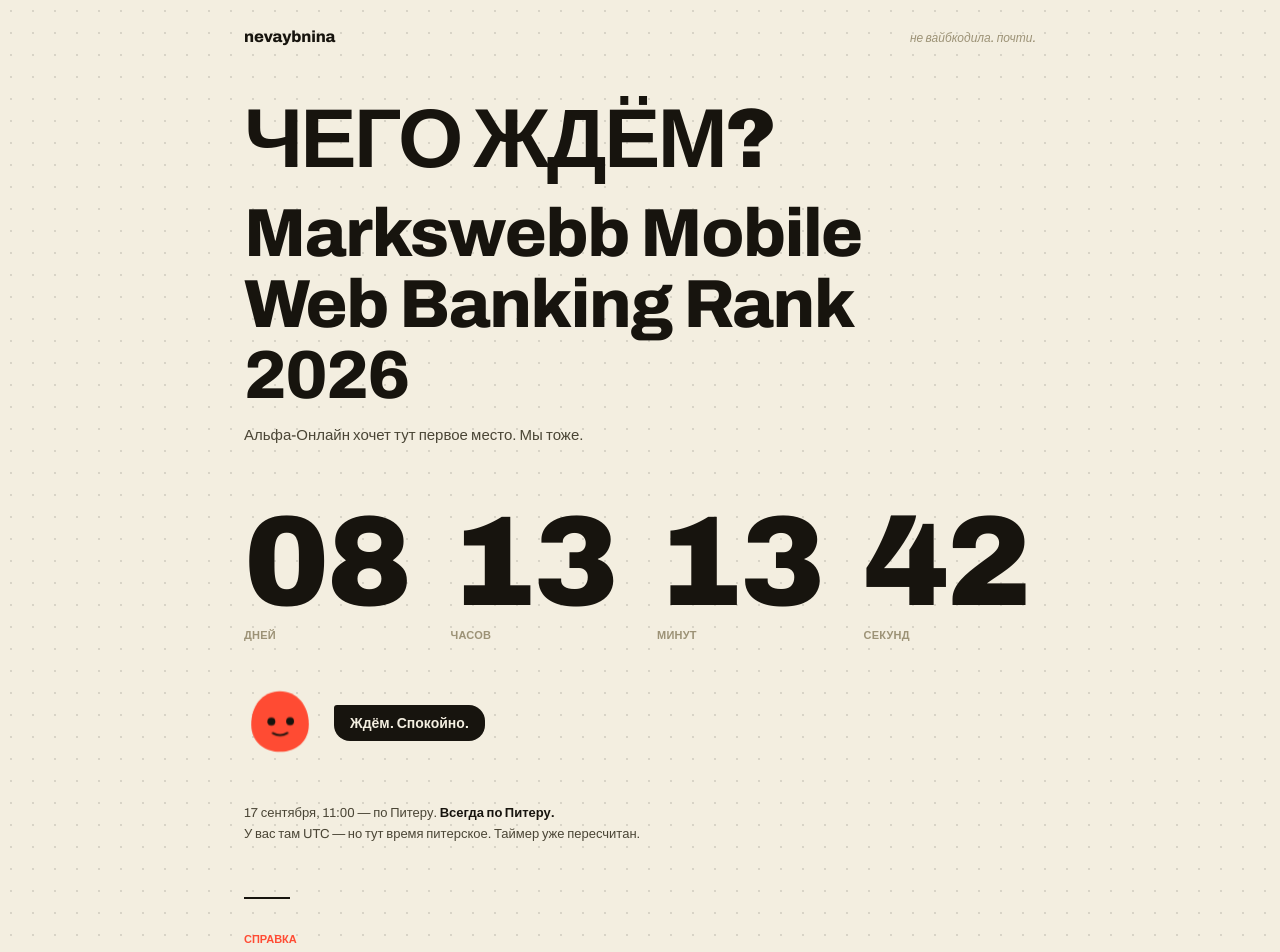
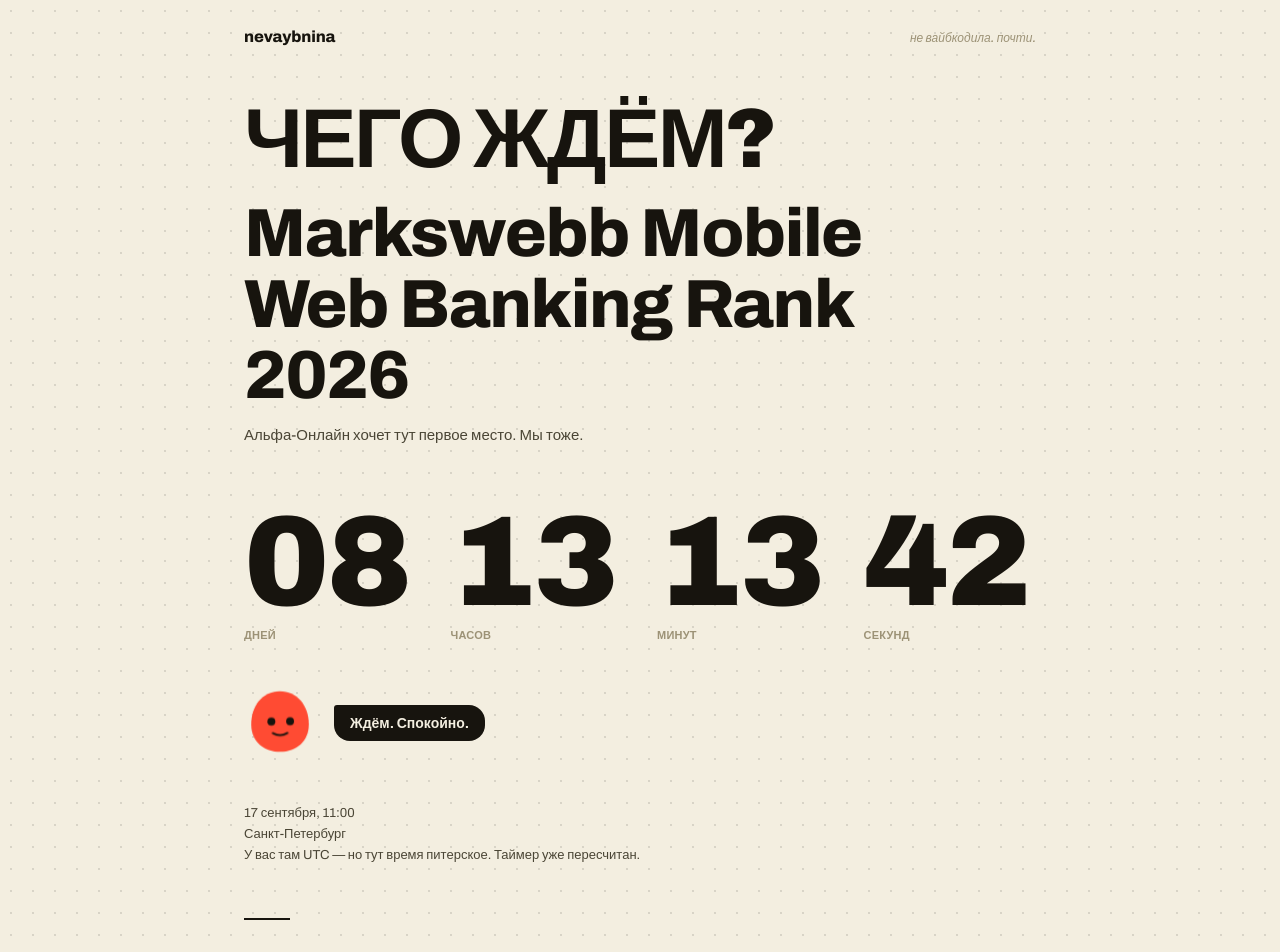
Before and after one commit to nevaybnina/nevaybnina, a Next.js app: page / in a window 1280 px wide. Shown: the top 952 px of the page. Built offline with nearby package versions, Linux system fonts and the light colour scheme; no server answers.

Commit message:
Update EventCountdown.js

```diff
--- a/components/EventCountdown.js
+++ b/components/EventCountdown.js
@@ -149,12 +149,14 @@ export default function EventCountdown({ event }) {
       </div>
 
       <div className="meta reveal d5">
-        {event.displayDate} — по Питеру. <strong>Всегда по Питеру.</strong>
-        <br />
-        <span>{tzNote}</span>
+        <div className="meta-date">{event.displayDate}</div>
+        <div className="meta-location">Санкт-Петербург</div>
+        <div className="meta-tz">{tzNote}</div>
       </div>
 
       <hr className="divider reveal d5" />
+
+      <WaitCounter event={event} />
 
       <div className="about reveal d5">
         <div className="about-label">СПРАВКА</div>
@@ -163,8 +165,6 @@ export default function EventCountdown({ event }) {
         ))}
       </div>
 
-      <WaitCounter event={event} />
-
       <div className="footer reveal d5">сделано Ниной, вроде бы.</div>
     </div>
   );
```
